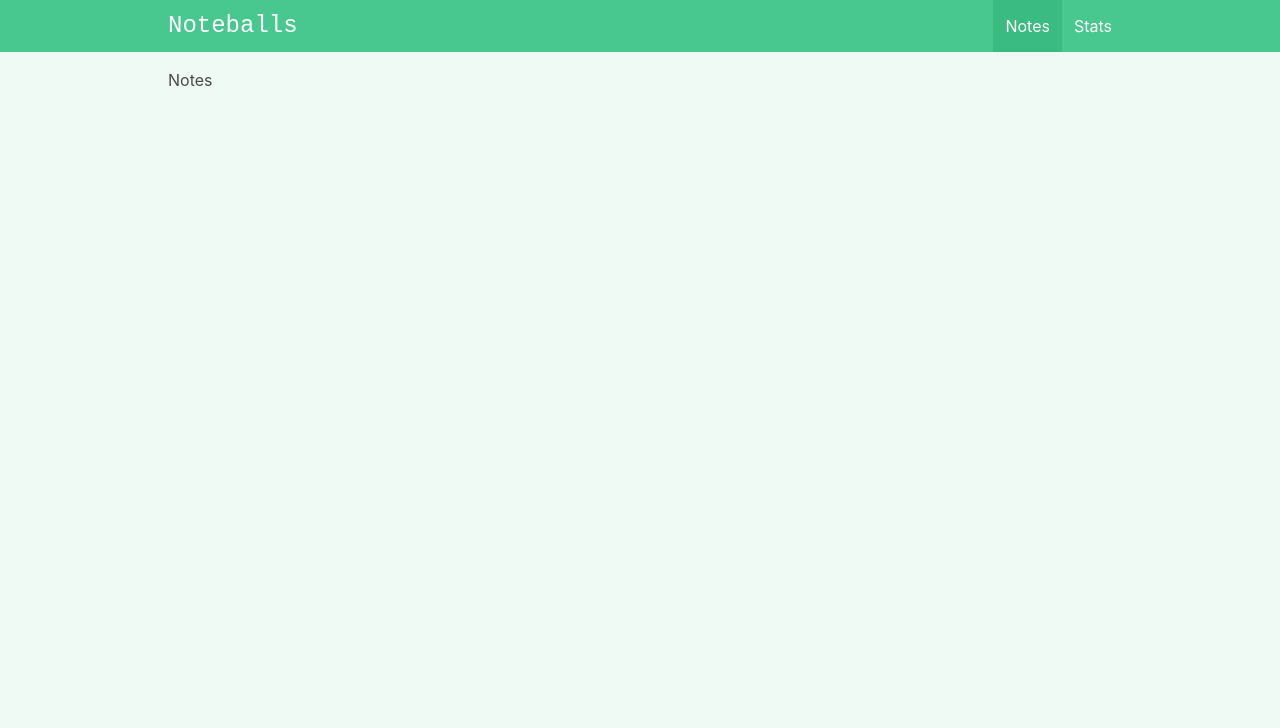
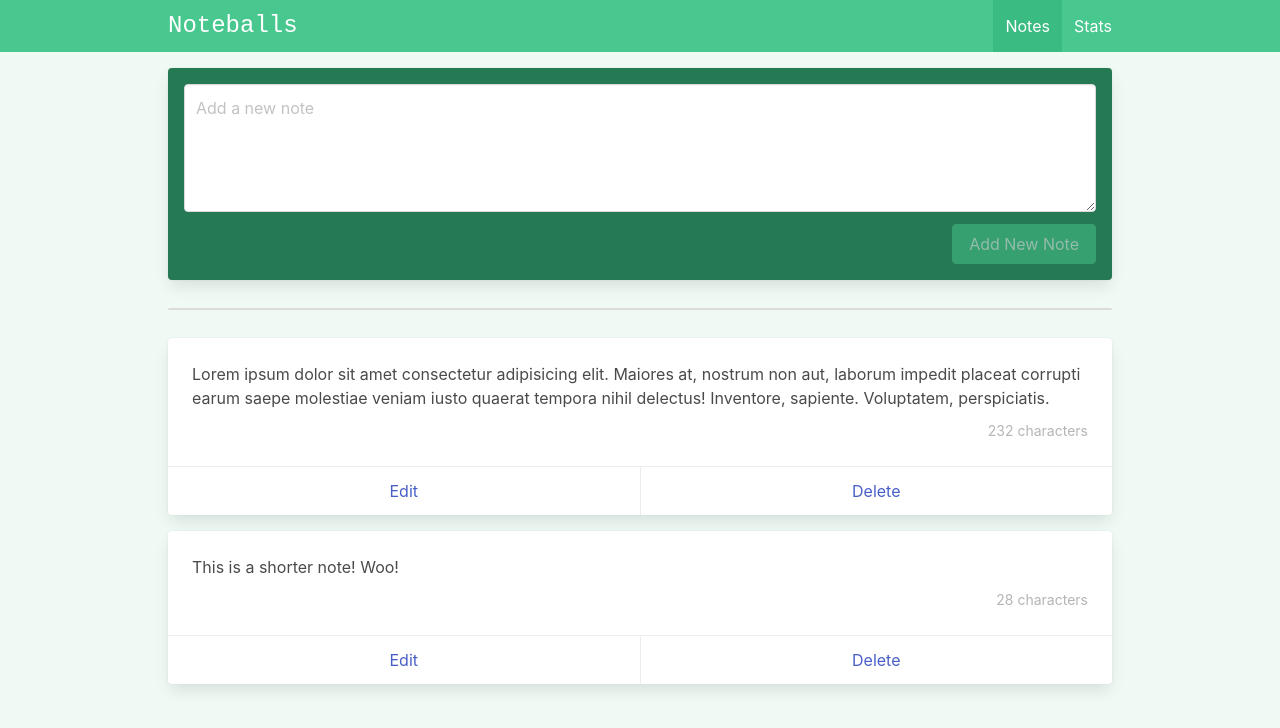
Before and after one commit to mhmfajar/vue-composition-api-noteballs, a Vue app: page / in a window 1280 px wide. Shown: the top 728 px of the page. Built offline with nearby package versions, Linux system fonts and the light colour scheme.

Commit message:
Notes
add delete note & make note into component children

```diff
--- a/src/assets/base.css
+++ /dev/null
@@ -1,73 +0,0 @@
-/* color palette from <https://github.com/vuejs/theme> */
-:root {
-  --vt-c-white: #ffffff;
-  --vt-c-white-soft: #f8f8f8;
-  --vt-c-white-mute: #f2f2f2;
-
-  --vt-c-black: #181818;
-  --vt-c-black-soft: #222222;
-  --vt-c-black-mute: #282828;
-
-  --vt-c-indigo: #2c3e50;
-
-  --vt-c-divider-light-1: rgba(60, 60, 60, 0.29);
-  --vt-c-divider-light-2: rgba(60, 60, 60, 0.12);
-  --vt-c-divider-dark-1: rgba(84, 84, 84, 0.65);
-  --vt-c-divider-dark-2: rgba(84, 84, 84, 0.48);
-
-  --vt-c-text-light-1: var(--vt-c-indigo);
-  --vt-c-text-light-2: rgba(60, 60, 60, 0.66);
-  --vt-c-text-dark-1: var(--vt-c-white);
-  --vt-c-text-dark-2: rgba(235, 235, 235, 0.64);
-}
-
-/* semantic color variables for this project */
-:root {
-  --color-background: var(--vt-c-white);
-  --color-background-soft: var(--vt-c-white-soft);
-  --color-background-mute: var(--vt-c-white-mute);
-
-  --color-border: var(--vt-c-divider-light-2);
-  --color-border-hover: var(--vt-c-divider-light-1);
-
-  --color-heading: var(--vt-c-text-light-1);
-  --color-text: var(--vt-c-text-light-1);
-
-  --section-gap: 160px;
-}
-
-@media (prefers-color-scheme: dark) {
-  :root {
-    --color-background: var(--vt-c-black);
-    --color-background-soft: var(--vt-c-black-soft);
-    --color-background-mute: var(--vt-c-black-mute);
-
-    --color-border: var(--vt-c-divider-dark-2);
-    --color-border-hover: var(--vt-c-divider-dark-1);
-
-    --color-heading: var(--vt-c-text-dark-1);
-    --color-text: var(--vt-c-text-dark-2);
-  }
-}
-
-*,
-*::before,
-*::after {
-  box-sizing: border-box;
-  margin: 0;
-  font-weight: normal;
-}
-
-body {
-  min-height: 100vh;
-  color: var(--color-text);
-  background: var(--color-background);
-  transition: color 0.5s, background-color 0.5s;
-  line-height: 1.6;
-  font-family: Inter, -apple-system, BlinkMacSystemFont, 'Segoe UI', Roboto, Oxygen, Ubuntu,
-    Cantarell, 'Fira Sans', 'Droid Sans', 'Helvetica Neue', sans-serif;
-  font-size: 15px;
-  text-rendering: optimizeLegibility;
-  -webkit-font-smoothing: antialiased;
-  -moz-osx-font-smoothing: grayscale;
-}
--- a/src/assets/main.css
+++ b/src/assets/main.css
@@ -1,35 +1,6 @@
-@import './base.css';
+@import 'bulma/css/bulma.min.css';
 
-#app {
-  max-width: 1280px;
-  margin: 0 auto;
-  padding: 2rem;
-
-  font-weight: normal;
+hr.divider {
+  border: 1px solid hsl(0, 0%, 86%);
+  border-radius: 1rem;
 }
-
-a,
-.green {
-  text-decoration: none;
-  color: hsla(160, 100%, 37%, 1);
-  transition: 0.4s;
-}
-
-@media (hover: hover) {
-  a:hover {
-    background-color: hsla(160, 100%, 37%, 0.2);
-  }
-}
-
-@media (min-width: 1024px) {
-  body {
-    display: flex;
-    place-items: center;
-  }
-
-  #app {
-    display: grid;
-    grid-template-columns: 1fr 1fr;
-    padding: 0 2rem;
-  }
-}
--- /dev/null
+++ b/src/components/Notes/NoteItem.vue
@@ -0,0 +1,52 @@
+<template>
+  <div class="card">
+    <div class="card-content">
+      <div class="content">
+        {{ note.content }}
+        <div class="mt-2 has-text-right has-text-grey-light">
+          <small>{{ characterLength }}</small>
+        </div>
+      </div>
+    </div>
+    <footer class="card-footer">
+      <a href="#" class="card-footer-item">Edit</a>
+      <a @click.prevent="handleDeleteClicked" href="#" class="card-footer-item">Delete</a>
+    </footer>
+  </div>
+</template>
+
+<script setup lang="ts">
+import { computed } from 'vue'
+
+// type
+interface Note {
+  id: number
+  content: string
+}
+
+// props
+const props = defineProps({
+  note: {
+    type: Object as () => Note,
+    required: true
+  }
+})
+
+// emits
+const emit = defineEmits(['deleteClicked'])
+
+// character length
+const characterLength = computed(() => {
+  const length = props.note.content.length
+  const description = length > 1 ? 'characters' : 'character'
+
+  return `${length} ${description}`
+})
+
+// handle delete clicked
+const handleDeleteClicked = () => {
+  emit('deleteClicked', props.note.id)
+}
+</script>
+
+<style scoped></style>
--- a/src/main.ts
+++ b/src/main.ts
@@ -1,4 +1,4 @@
-import 'bulma/css/bulma.min.css'
+import '@/assets/main.css'
 
 import { createApp } from 'vue'
 import App from './App.vue'
--- a/src/views/ViewNotes.vue
+++ b/src/views/ViewNotes.vue
@@ -1,5 +1,80 @@
 <template>
   <div class="notes">
-    <h1>Notes</h1>
+    <div class="card has-background-success-dark p-4">
+      <div class="field">
+        <div class="control">
+          <textarea
+            v-model="newNote"
+            class="textarea"
+            placeholder="Add a new note"
+            ref="newNoteRef"
+          ></textarea>
+        </div>
+      </div>
+
+      <div class="field is-grouped is-grouped-right">
+        <div class="control">
+          <div class="buttons">
+            <button :disabled="!newNote" @click="addNewNote" class="button is-success">
+              Add New Note
+            </button>
+          </div>
+        </div>
+      </div>
+    </div>
+
+    <hr class="divider my-3" />
+
+    <NoteItem v-for="note in notes" :note="note" :key="note.id" @deleteClicked="deleteNote" />
   </div>
 </template>
+
+<script setup lang="ts">
+// imports
+import { ref } from 'vue'
+import NoteItem from '@/components/Notes/NoteItem.vue'
+
+// notes
+const newNote = ref('')
+const newNoteRef = ref<HTMLButtonElement>()
+const notes = ref([
+  {
+    id: 1,
+    content:
+      'Lorem ipsum dolor sit amet consectetur adipisicing elit. Maiores at, nostrum non aut, laborum impedit placeat corrupti earum saepe molestiae veniam iusto quaerat tempora nihil delectus! Inventore, sapiente. Voluptatem, perspiciatis.'
+  },
+  {
+    id: 2,
+    content: 'This is a shorter note! Woo!'
+  }
+])
+
+// add new note
+const addNewNote = () => {
+  // const addNewNote = async () => {
+  // await new Promise((resolve) => setTimeout(resolve, 1000))
+
+  notes.value.push({
+    id: notes.value.length + 1,
+    content: newNote.value
+  })
+
+  newNote.value = ''
+  newNoteRef.value?.focus()
+}
+
+// delete note
+const deleteNote = (idNote: number) => {
+  notes.value = notes.value.filter((note) => {
+    return note.id !== idNote
+  })
+}
+</script>
+
+<style scoped>
+.notes {
+  display: flex;
+  flex-direction: column;
+  gap: 1rem;
+}
+</style>
```
Also changed, not shown: .eslintrc.cjs.
